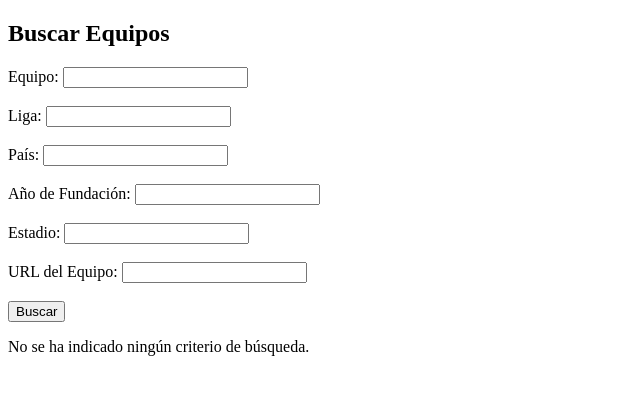
After one commit to ismacl/RecuperacionJunio, a PHP site: page /session/buscar_equipos.php in a window 1280 px wide. The commit adds this page. Shown: the top 395 px of the page, without its empty margins (0-640 px from the left). Run offline with PHP 8.4, Linux system fonts and the light colour scheme.

Commit message:
ultimos arreglos

```diff
--- /dev/null
+++ b/red_social/red_social/buscar_equipos.php
@@ -0,0 +1,140 @@
+<!DOCTYPE html>
+<html lang="es">
+<head>
+    <meta charset="UTF-8">
+    <meta name="viewport" content="width=device-width, initial-scale=1.0">
+    <title>Buscar Equipos</title>
+    <style>
+        table {
+            width: 100%;
+            border-collapse: collapse;
+        }
+        table, th, td {
+            border: 1px solid black;
+        }
+        th, td {
+            padding: 15px;
+            text-align: left;
+        }
+        img {
+            width: 100px;
+            height: auto;
+        }
+    </style>
+</head>
+<body>
+    <h2>Buscar Equipos</h2>
+    <!-- Formulario para buscar equipos -->
+    <form action="buscar_equipos.php" method="get">
+        <label for="equipo">Equipo:</label>
+        <input type="text" id="equipo" name="equipo"><br><br>
+
+        <label for="liga">Liga:</label>
+        <input type="text" id="liga" name="liga"><br><br>
+
+        <label for="pais">País:</label>
+        <input type="text" id="pais" name="pais"><br><br>
+
+        <label for="año_fundacion">Año de Fundación:</label>
+        <input type="number" id="año_fundacion" name="año_fundacion"><br><br>
+
+        <label for="estadio">Estadio:</label>
+        <input type="text" id="estadio" name="estadio"><br><br>
+
+        <label for="url_equipo">URL del Equipo:</label>
+        <input type="text" id="url_equipo" name="url_equipo"><br><br>
+
+        <button type="submit">Buscar</button>
+    </form>
+
+    <?php
+    // Recuperamos los valores del formulario
+    $equipo = $_GET['equipo'] ?? '';
+    $liga = $_GET['liga'] ?? '';
+    $pais = $_GET['pais'] ?? '';
+    $año_fundacion = $_GET['año_fundacion'] ?? '';
+    $estadio = $_GET['estadio'] ?? '';
+    $url_equipo = $_GET['url_equipo'] ?? '';
+
+    // Verificamos si se ha indicado al menos un criterio de búsqueda
+    if (empty($equipo) && empty($liga) && empty($pais) && empty($año_fundacion) && empty($estadio) && empty($url_equipo)) {
+        echo '<p>No se ha indicado ningún criterio de búsqueda.</p>';
+    } else {
+        // Inicializamos una nueva solicitud cURL
+        $ch = curl_init();
+
+        // URL para la búsqueda de equipos en Django
+        $baseUrl = "http://localhost:8000/equipos/search";
+
+        // Construimos los parámetros de la consulta con la función http_build_query
+        $queryParams = http_build_query(array(
+            'equipo' => $equipo,
+            'liga' => $liga,
+            'pais' => $pais,
+            'año_fundacion' => $año_fundacion,
+            'estadio' => $estadio,
+            'url_equipo' => $url_equipo
+        ));
+
+        // Construimos la URL completa con los parámetros de la consulta
+        $url = $baseUrl . '?' . $queryParams;
+
+        // Establecemos la URL de la solicitud cURL
+        curl_setopt($ch, CURLOPT_URL, $url);
+
+        // Configuramos cURL para devolver el resultado como una cadena en lugar de imprimirlo directamente
+        curl_setopt($ch, CURLOPT_RETURNTRANSFER, true);
+
+        // Ejecutamos la solicitud cURL y almacenamos la respuesta
+        $response = curl_exec($ch);
+
+        // Manejamos errores de cURL
+        if (curl_errno($ch)) {
+            echo 'Error de cURL: ' . curl_error($ch);
+        } elseif ($response === false) {
+            echo 'Error en la respuesta. Respuesta vacía';
+        } else {
+            // Obtenemos el código de estado HTTP de la respuesta
+            $http_code = curl_getinfo($ch, CURLINFO_HTTP_CODE);
+
+            // Si el código de estado es 200 (OK), procesamos la respuesta
+            if ($http_code == 200) {
+                // Decodificamos la respuesta JSON en un array
+                $response_data = json_decode($response, true);
+
+                // Verificamos si la respuesta no está vacía
+                if (!empty($response_data)) {
+                    // Mostramos los resultados de la búsqueda en una tabla
+                    echo '<h2>Resultados de la búsqueda:</h2>';
+                    echo '<table>';
+                    echo '<tr><th>Equipo</th><th>Liga</th><th>País</th><th>Año de Fundación</th><th>Estadio</th><th>URL del Equipo</th></tr>';
+
+                    // Iteramos sobre cada equipo en la respuesta y lo mostramos en la tabla
+                    foreach ($response_data as $equipo) {
+                        echo '<tr>';
+                        echo '<td>' . htmlspecialchars($equipo['equipo']) . '</td>';
+                        echo '<td>' . htmlspecialchars($equipo['liga']) . '</td>';
+                        echo '<td>' . htmlspecialchars($equipo['pais']) . '</td>';
+                        echo '<td>' . htmlspecialchars($equipo['año_fundacion']) . '</td>';
+                        echo '<td>' . htmlspecialchars($equipo['estadio']) . '</td>';
+                        echo '<td><a href="' . htmlspecialchars($equipo['url_equipo']) . '">' . htmlspecialchars($equipo['url_equipo']) . '</a></td>';
+                        echo '</tr>';
+                    }
+
+                    echo '</table>';
+                } else {
+                    // Si no se encontraron equipos, mostramos un mensaje de advertencia
+                    echo '<p>No se encontraron equipos.</p>';
+                }
+            } else {
+                // Si recibimos un código de estado HTTP diferente a 200, mostramos un mensaje de error
+                echo "<p>Error HTTP: $http_code. No se pudo completar la búsqueda.</p>";
+            }
+        }
+
+        // Cerramos la sesión cURL
+        curl_close($ch);
+    }
+    ?>
+</body>
+</html>
--- a/red_social/red_social/login.php
+++ b/red_social/red_social/login.php
@@ -6,7 +6,7 @@
     <title>Login Usuario</title>
 </head>
 <?php
-    // Inicia una nueva sesión o reanuda la existente
+    // Inicia una nueva sesión
     session_start();
 
     if ($_SERVER['REQUEST_METHOD'] == 'POST') {
@@ -16,7 +16,7 @@
         // URL del endpoint de login
         $url = "http://localhost:8000/session/";
 
-        // Se crea un array con los datos del usuario
+        // Se crea un array
         $data = array(
             "username" => $_POST['username'],
             "password" => $_POST['password']
```
Also changed, not shown: 1 other file.
